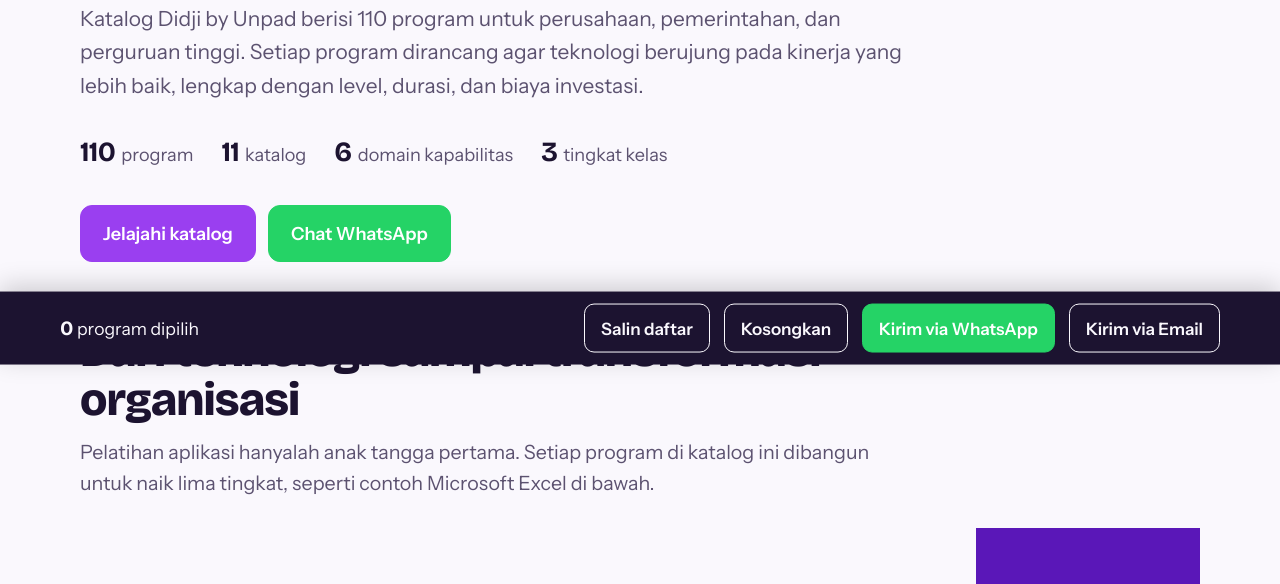
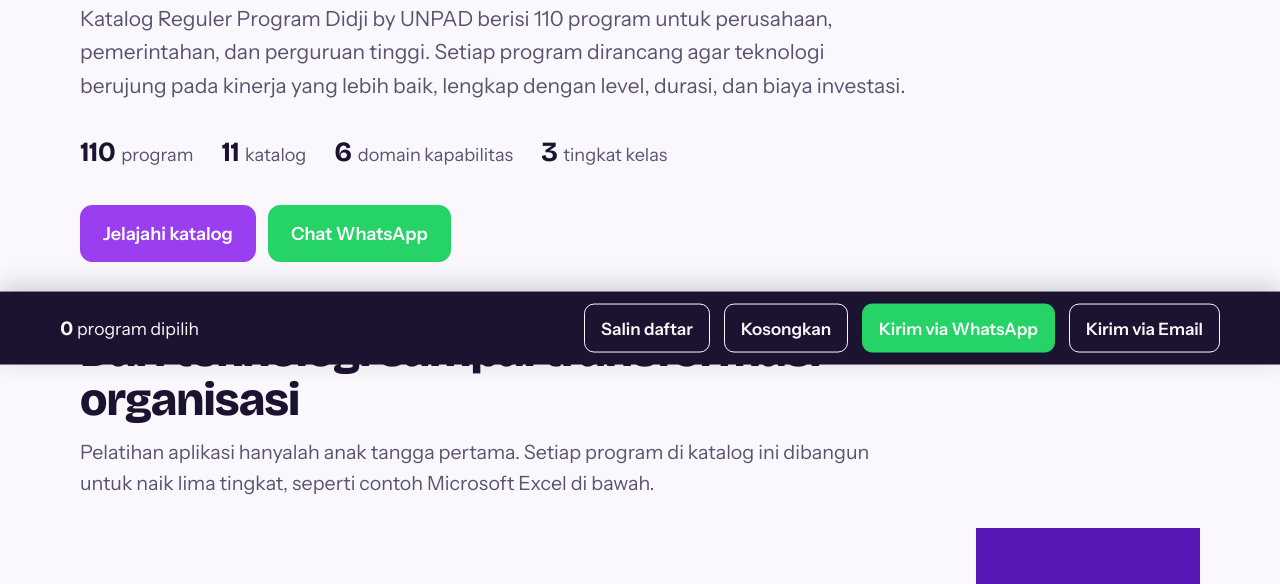
Before and after one commit to ockie17/DidjiRegClass, a plain HTML site: page index.html in a window 1280 px wide. Shown: the part 516-1100 px from the top of the page. Drawn offline with nearby package versions, Linux system fonts and the light colour scheme.

Commit message:
Update title and lead paragraph in index.html

```diff
--- a/index.html
+++ b/index.html
@@ -3,7 +3,7 @@
 <head>
 <meta charset="utf-8">
 <meta name="viewport" content="width=device-width, initial-scale=1, viewport-fit=cover">
-<title>Katalog Program Didji by Unpad — Capability Development</title>
+<title>Katalog Program Reguler Didji by UNPAD — Capability Development</title>
 <meta name="description" content="110 program pengembangan kapabilitas workforce dari Didji by Unpad: level, durasi, biaya investasi, dan jadwal lengkap. Teknologi informasi, sistem & aplikasi, tata kelola TI, infrastruktur, ERP, multimedia, aplikasi perkantoran, digitalisasi, Microsoft 365, Adobe Creative Cloud, dan Google Workspace.">
 <link rel="preconnect" href="https://fonts.googleapis.com">
 <link rel="preconnect" href="https://fonts.gstatic.com" crossorigin>
@@ -249,7 +249,7 @@ footer img{height:18px;opacity:.7}
   <section class="hero">
     <div class="wrap">
       <h1>Bukan kursus software. Program peningkatan kapabilitas tim.</h1>
-      <p class="lead">Katalog Didji by Unpad berisi 110 program untuk perusahaan, pemerintahan, dan perguruan tinggi. Setiap program dirancang agar teknologi berujung pada kinerja yang lebih baik, lengkap dengan level, durasi, dan biaya investasi.</p>
+      <p class="lead">Katalog Reguler Program Didji by UNPAD berisi 110 program untuk perusahaan, pemerintahan, dan perguruan tinggi. Setiap program dirancang agar teknologi berujung pada kinerja yang lebih baik, lengkap dengan level, durasi, dan biaya investasi.</p>
       <div class="facts" aria-label="Ringkasan katalog">
         <span><b>110</b>program</span>
         <span><b>11</b>katalog</span>
```
